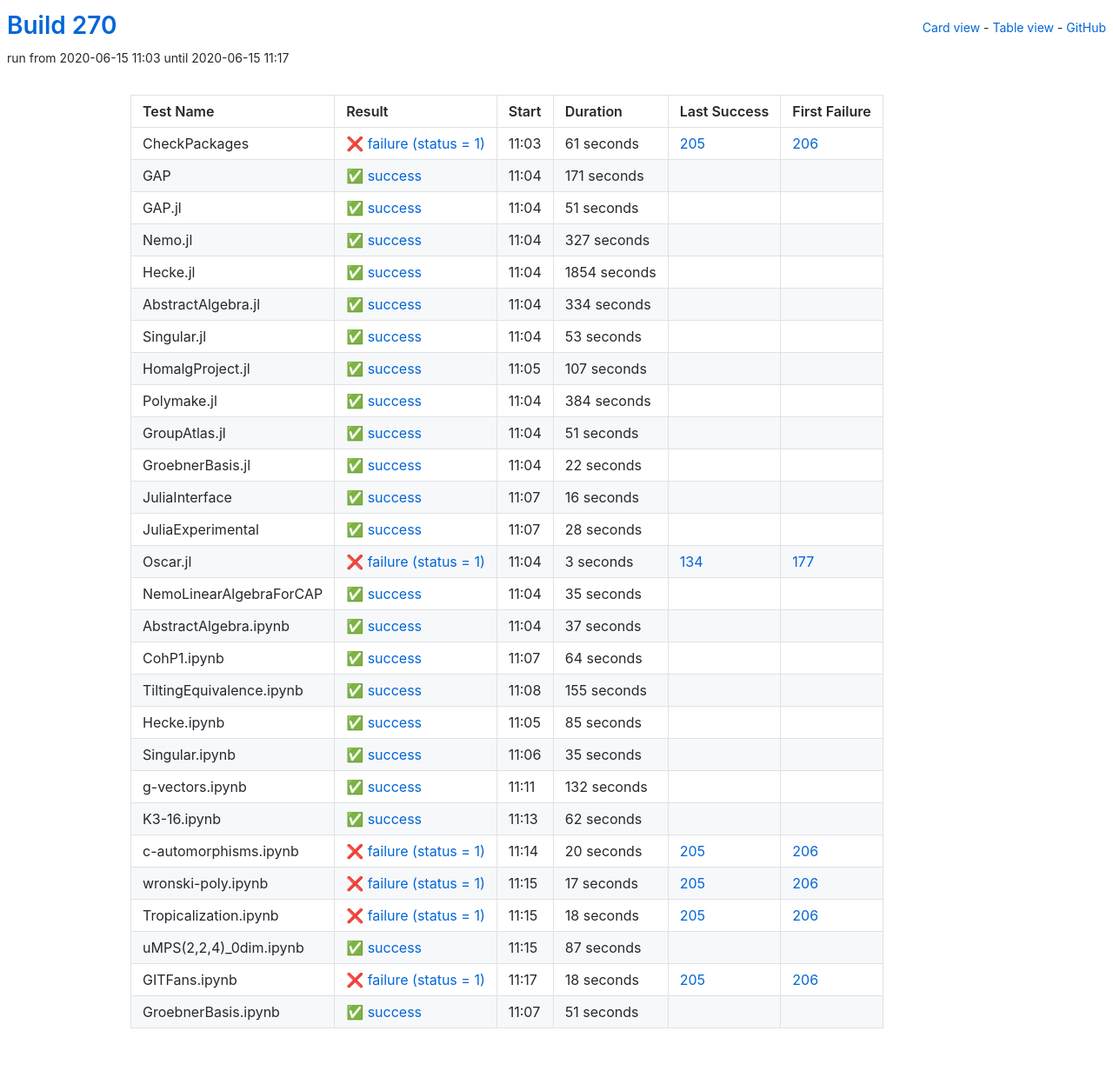
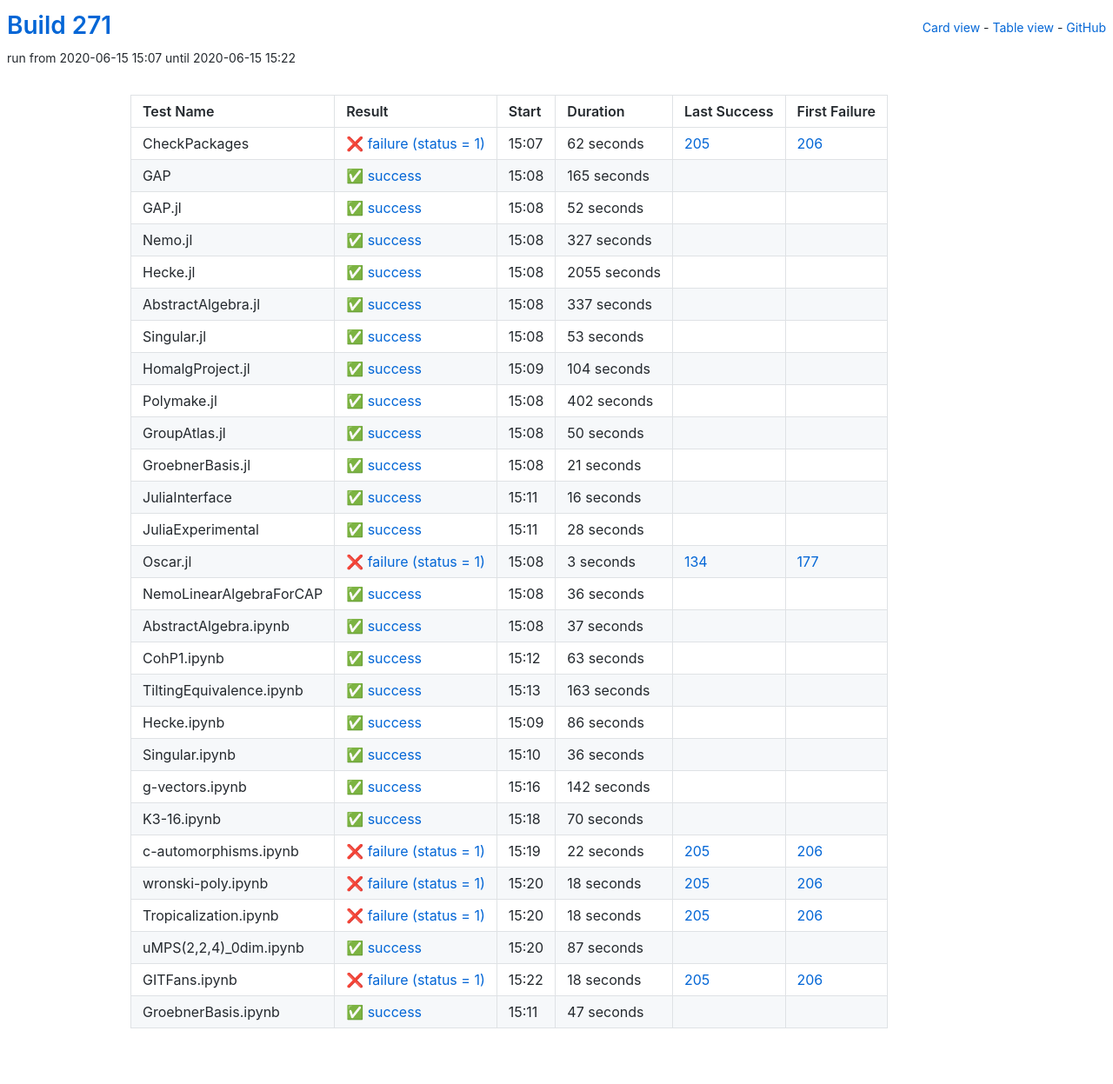
Before and after one commit to oscar-system/oscar-ci-status-stable, a Jekyll site: the page built from table.html, in a window 1280 px wide. Shown: the whole page at 87% size. Built offline with Jekyll 4.4.1, drawn with Linux system fonts in a browser that asks for light colours.

Commit message:
Build #271

```diff
--- a/_data/ci.yml
+++ b/_data/ci.yml
@@ -1,6 +1,6 @@
 ---
-build: 270
-build_url: https://oscarci.mathematik.uni-kl.de/job/oscar-stable/270/
+build: 271
+build_url: https://oscarci.mathematik.uni-kl.de/job/oscar-stable/271/
 job: oscar-stable
 organization: oscar-system
 repo: oscar-ci-status-stable
@@ -8,44 +8,44 @@ repourl: https://github.com/oscar-system/oscar-ci-status-stable
 tests:
 - name: CheckPackages
   id: checkpackages
-  log: https://oscarci.mathematik.uni-kl.de/job/oscar-stable/270/artifact/logs/build-270/CheckPackages.log
-  start: 2020-06-15 11:03
+  log: https://oscarci.mathematik.uni-kl.de/job/oscar-stable/271/artifact/logs/build-271/CheckPackages.log
+  start: 2020-06-15 15:07
   success: false
   exitcode: 1
   status: failure
-  duration: 61
+  duration: 62
   last_success: 205
   last_success_url: https://oscarci.mathematik.uni-kl.de/job/oscar-stable/205/
   first_failure: 206
   first_failure_url: https://oscarci.mathematik.uni-kl.de/job/oscar-stable/206/
 - name: GAP
   id: gap
-  log: https://oscarci.mathematik.uni-kl.de/job/oscar-stable/270/artifact/logs/build-270/GAP.log
-  start: 2020-06-15 11:04
+  log: https://oscarci.mathematik.uni-kl.de/job/oscar-stable/271/artifact/logs/build-271/GAP.log
+  start: 2020-06-15 15:08
   success: true
   exitcode: 0
   status: success
-  duration: 171
+  duration: 165
   last_success: false
   last_success_url:
   first_failure: false
   first_failure_url:
 - name: GAP.jl
   id: gap-jl
-  log: https://oscarci.mathematik.uni-kl.de/job/oscar-stable/270/artifact/logs/build-270/GAP.jl.log
-  start: 2020-06-15 11:04
+  log: https://oscarci.mathematik.uni-kl.de/job/oscar-stable/271/artifact/logs/build-271/GAP.jl.log
+  start: 2020-06-15 15:08
   success: true
   exitcode: 0
   status: success
-  duration: 51
+  duration: 52
   last_success: false
   last_success_url:
   first_failure: false
   first_failure_url:
 - name: Nemo.jl
   id: nemo-jl
-  log: https://oscarci.mathematik.uni-kl.de/job/oscar-stable/270/artifact/logs/build-270/Nemo.jl.log
-  start: 2020-06-15 11:04
+  log: https://oscarci.mathematik.uni-kl.de/job/oscar-stable/271/artifact/logs/build-271/Nemo.jl.log
+  start: 2020-06-15 15:08
   success: true
   exitcode: 0
   status: success
@@ -56,32 +56,32 @@ tests:
   first_failure_url:
 - name: Hecke.jl
   id: hecke-jl
-  log: https://oscarci.mathematik.uni-kl.de/job/oscar-stable/270/artifact/logs/build-270/Hecke.jl.log
-  start: 2020-06-15 11:04
+  log: https://oscarci.mathematik.uni-kl.de/job/oscar-stable/271/artifact/logs/build-271/Hecke.jl.log
+  start: 2020-06-15 15:08
   success: true
   exitcode: 0
   status: success
-  duration: 1854
+  duration: 2055
   last_success: false
   last_success_url:
   first_failure: false
   first_failure_url:
 - name: AbstractAlgebra.jl
   id: abstractalgebra-jl
-  log: https://oscarci.mathematik.uni-kl.de/job/oscar-stable/270/artifact/logs/build-270/AbstractAlgebra.jl.log
-  start: 2020-06-15 11:04
+  log: https://oscarci.mathematik.uni-kl.de/job/oscar-stable/271/artifact/logs/build-271/AbstractAlgebra.jl.log
+  start: 2020-06-15 15:08
   success: true
   exitcode: 0
   status: success
-  duration: 334
+  duration: 337
   last_success: false
   last_success_url:
   first_failure: false
   first_failure_url:
 - name: Singular.jl
   id: singular-jl
-  log: https://oscarci.mathematik.uni-kl.de/job/oscar-stable/270/artifact/logs/build-270/Singular.jl.log
-  start: 2020-06-15 11:04
+  log: https://oscarci.mathematik.uni-kl.de/job/oscar-stable/271/artifact/logs/build-271/Singular.jl.log
+  start: 2020-06-15 15:08
   success: true
   exitcode: 0
   status: success
@@ -92,56 +92,56 @@ tests:
   first_failure_url:
 - name: HomalgProject.jl
   id: homalgproject-jl
-  log: https://oscarci.mathematik.uni-kl.de/job/oscar-stable/270/artifact/logs/build-270/HomalgProject.jl.log
-  start: 2020-06-15 11:05
+  log: https://oscarci.mathematik.uni-kl.de/job/oscar-stable/271/artifact/logs/build-271/HomalgProject.jl.log
+  start: 2020-06-15 15:09
   success: true
   exitcode: 0
   status: success
-  duration: 107
+  duration: 104
   last_success: false
   last_success_url:
   first_failure: false
   first_failure_url:
 - name: Polymake.jl
   id: polymake-jl
-  log: https://oscarci.mathematik.uni-kl.de/job/oscar-stable/270/artifact/logs/build-270/Polymake.jl.log
-  start: 2020-06-15 11:04
+  log: https://oscarci.mathematik.uni-kl.de/job/oscar-stable/271/artifact/logs/build-271/Polymake.jl.log
+  start: 2020-06-15 15:08
   success: true
   exitcode: 0
   status: success
-  duration: 384
+  duration: 402
   last_success: false
   last_success_url:
   first_failure: false
   first_failure_url:
 - name: GroupAtlas.jl
   id: groupatlas-jl
-  log: https://oscarci.mathematik.uni-kl.de/job/oscar-stable/270/artifact/logs/build-270/GroupAtlas.jl.log
-  start: 2020-06-15 11:04
+  log: https://oscarci.mathematik.uni-kl.de/job/oscar-stable/271/artifact/logs/build-271/GroupAtlas.jl.log
+  start: 2020-06-15 15:08
   success: true
   exitcode: 0
   status: success
-  duration: 51
+  duration: 50
   last_success: false
   last_success_url:
   first_failure: false
   first_failure_url:
 - name: GroebnerBasis.jl
   id: groebnerbasis-jl
-  log: https://oscarci.mathematik.uni-kl.de/job/oscar-stable/270/artifact/logs/build-270/GroebnerBasis.jl.log
-  start: 2020-06-15 11:04
+  log: https://oscarci.mathematik.uni-kl.de/job/oscar-stable/271/artifact/logs/build-271/GroebnerBasis.jl.log
+  start: 2020-06-15 15:08
   success: true
   exitcode: 0
   status: success
-  duration: 22
+  duration: 21
   last_success: false
   last_success_url:
   first_failure: false
   first_failure_url:
 - name: JuliaInterface
   id: juliainterface
-  log: https://oscarci.mathematik.uni-kl.de/job/oscar-stable/270/artifact/logs/build-270/JuliaInterface.log
-  start: 2020-06-15 11:07
+  log: https://oscarci.mathematik.uni-kl.de/job/oscar-stable/271/artifact/logs/build-271/JuliaInterface.log
+  start: 2020-06-15 15:11
   success: true
   exitcode: 0
   status: success
@@ -152,8 +152,8 @@ tests:
   first_failure_url:
 - name: JuliaExperimental
   id: juliaexperimental
-  log: https://oscarci.mathematik.uni-kl.de/job/oscar-stable/270/artifact/logs/build-270/JuliaExperimental.log
-  start: 2020-06-15 11:07
+  log: https://oscarci.mathematik.uni-kl.de/job/oscar-stable/271/artifact/logs/build-271/JuliaExperimental.log
+  start: 2020-06-15 15:11
   success: true
   exitcode: 0
   status: success
@@ -164,8 +164,8 @@ tests:
   first_failure_url:
 - name: Oscar.jl
   id: oscar-jl
-  log: https://oscarci.mathematik.uni-kl.de/job/oscar-stable/270/artifact/logs/build-270/Oscar.jl.log
-  start: 2020-06-15 11:04
+  log: https://oscarci.mathematik.uni-kl.de/job/oscar-stable/271/artifact/logs/build-271/Oscar.jl.log
+  start: 2020-06-15 15:08
   success: false
   exitcode: 1
   status: failure
@@ -176,20 +176,20 @@ tests:
   first_failure_url: https://oscarci.mathematik.uni-kl.de/job/oscar-stable/177/
 - name: NemoLinearAlgebraForCAP
   id: nemolinearalgebraforcap
-  log: https://oscarci.mathematik.uni-kl.de/job/oscar-stable/270/artifact/logs/build-270/NemoLinearAlgebraForCAP.log
-  start: 2020-06-15 11:04
+  log: https://oscarci.mathematik.uni-kl.de/job/oscar-stable/271/artifact/logs/build-271/NemoLinearAlgebraForCAP.log
+  start: 2020-06-15 15:08
   success: true
   exitcode: 0
   status: success
-  duration: 35
+  duration: 36
   last_success: false
   last_success_url:
   first_failure: false
   first_failure_url:
 - name: AbstractAlgebra.ipynb
   id: abstractalgebra-ipynb
-  log: https://oscarci.mathematik.uni-kl.de/job/oscar-stable/270/artifact/logs/build-270/AbstractAlgebra.ipynb.log
-  start: 2020-06-15 11:04
+  log: https://oscarci.mathematik.uni-kl.de/job/oscar-stable/271/artifact/logs/build-271/AbstractAlgebra.ipynb.log
+  start: 2020-06-15 15:08
   success: true
   exitcode: 0
   status: success
@@ -200,104 +200,104 @@ tests:
   first_failure_url:
 - name: CohP1.ipynb
   id: cohp1-ipynb
-  log: https://oscarci.mathematik.uni-kl.de/job/oscar-stable/270/artifact/logs/build-270/CohP1.ipynb.log
-  start: 2020-06-15 11:07
+  log: https://oscarci.mathematik.uni-kl.de/job/oscar-stable/271/artifact/logs/build-271/CohP1.ipynb.log
+  start: 2020-06-15 15:12
   success: true
   exitcode: 0
   status: success
-  duration: 64
+  duration: 63
   last_success: false
   last_success_url:
   first_failure: false
   first_failure_url:
 - name: TiltingEquivalence.ipynb
   id: tiltingequivalence-ipynb
-  log: https://oscarci.mathematik.uni-kl.de/job/oscar-stable/270/artifact/logs/build-270/TiltingEquivalence.ipynb.log
-  start: 2020-06-15 11:08
+  log: https://oscarci.mathematik.uni-kl.de/job/oscar-stable/271/artifact/logs/build-271/TiltingEquivalence.ipynb.log
+  start: 2020-06-15 15:13
   success: true
   exitcode: 0
   status: success
-  duration: 155
+  duration: 163
   last_success: false
   last_success_url:
   first_failure: false
   first_failure_url:
 - name: Hecke.ipynb
   id: hecke-ipynb
-  log: https://oscarci.mathematik.uni-kl.de/job/oscar-stable/270/artifact/logs/build-270/Hecke.ipynb.log
-  start: 2020-06-15 11:05
+  log: https://oscarci.mathematik.uni-kl.de/job/oscar-stable/271/artifact/logs/build-271/Hecke.ipynb.log
+  start: 2020-06-15 15:09
   success: true
   exitcode: 0
   status: success
-  duration: 85
+  duration: 86
   last_success: false
   last_success_url:
   first_failure: false
   first_failure_url:
 - name: Singular.ipynb
   id: singular-ipynb
-  log: https://oscarci.mathematik.uni-kl.de/job/oscar-stable/270/artifact/logs/build-270/Singular.ipynb.log
-  start: 2020-06-15 11:06
+  log: https://oscarci.mathematik.uni-kl.de/job/oscar-stable/271/artifact/logs/build-271/Singular.ipynb.log
+  start: 2020-06-15 15:10
   success: true
   exitcode: 0
   status: success
-  duration: 35
+  duration: 36
   last_success: false
   last_success_url:
   first_failure: false
   first_failure_url:
 - name: g-vectors.ipynb
   id: g-vectors-ipynb
-  log: https://oscarci.mathematik.uni-kl.de/job/oscar-stable/270/artifact/logs/build-270/g-vectors.ipynb.log
-  start: 2020-06-15 11:11
+  log: https://oscarci.mathematik.uni-kl.de/job/oscar-stable/271/artifact/logs/build-271/g-vectors.ipynb.log
+  start: 2020-06-15 15:16
   success: true
   exitcode: 0
   status: success
-  duration: 132
+  duration: 142
   last_success: false
   last_success_url:
   first_failure: false
   first_failure_url:
 - name: K3-16.ipynb
   id: k3-16-ipynb
-  log: https://oscarci.mathematik.uni-kl.de/job/oscar-stable/270/artifact/logs/build-270/K3-16.ipynb.log
-  start: 2020-06-15 11:13
+  log: https://oscarci.mathematik.uni-kl.de/job/oscar-stable/271/artifact/logs/build-271/K3-16.ipynb.log
+  start: 2020-06-15 15:18
   success: true
   exitcode: 0
   status: success
-  duration: 62
+  duration: 70
   last_success: false
   last_success_url:
   first_failure: false
   first_failure_url:
 - name: c-automorphisms.ipynb
   id: c-automorphisms-ipynb
-  log: https://oscarci.mathematik.uni-kl.de/job/oscar-stable/270/artifact/logs/build-270/c-automorphisms.ipynb.log
-  start: 2020-06-15 11:14
+  log: https://oscarci.mathematik.uni-kl.de/job/oscar-stable/271/artifact/logs/build-271/c-automorphisms.ipynb.log
+  start: 2020-06-15 15:19
   success: false
   exitcode: 1
   status: failure
-  duration: 20
+  duration: 22
   last_success: 205
   last_success_url: https://oscarci.mathematik.uni-kl.de/job/oscar-stable/205/
   first_failure: 206
   first_failure_url: https://oscarci.mathematik.uni-kl.de/job/oscar-stable/206/
 - name: wronski-poly.ipynb
   id: wronski-poly-ipynb
-  log: https://oscarci.mathematik.uni-kl.de/job/oscar-stable/270/artifact/logs/build-270/wronski-poly.ipynb.log
-  start: 2020-06-15 11:15
+  log: https://oscarci.mathematik.uni-kl.de/job/oscar-stable/271/artifact/logs/build-271/wronski-poly.ipynb.log
+  start: 2020-06-15 15:20
   success: false
   exitcode: 1
   status: failure
-  duration: 17
+  duration: 18
   last_success: 205
   last_success_url: https://oscarci.mathematik.uni-kl.de/job/oscar-stable/205/
   first_failure: 206
   first_failure_url: https://oscarci.mathematik.uni-kl.de/job/oscar-stable/206/
 - name: Tropicalization.ipynb
   id: tropicalization-ipynb
-  log: https://oscarci.mathematik.uni-kl.de/job/oscar-stable/270/artifact/logs/build-270/Tropicalization.ipynb.log
-  start: 2020-06-15 11:15
+  log: https://oscarci.mathematik.uni-kl.de/job/oscar-stable/271/artifact/logs/build-271/Tropicalization.ipynb.log
+  start: 2020-06-15 15:20
   success: false
   exitcode: 1
   status: failure
@@ -308,8 +308,8 @@ tests:
   first_failure_url: https://oscarci.mathematik.uni-kl.de/job/oscar-stable/206/
 - name: uMPS(2,2,4)_0dim.ipynb
   id: umps-2-2-4-0dim-ipynb
-  log: https://oscarci.mathematik.uni-kl.de/job/oscar-stable/270/artifact/logs/build-270/uMPS-2-2-4-_0dim.ipynb.log
-  start: 2020-06-15 11:15
+  log: https://oscarci.mathematik.uni-kl.de/job/oscar-stable/271/artifact/logs/build-271/uMPS-2-2-4-_0dim.ipynb.log
+  start: 2020-06-15 15:20
   success: true
   exitcode: 0
   status: success
@@ -320,8 +320,8 @@ tests:
   first_failure_url:
 - name: GITFans.ipynb
   id: gitfans-ipynb
-  log: https://oscarci.mathematik.uni-kl.de/job/oscar-stable/270/artifact/logs/build-270/GITFans.ipynb.log
-  start: 2020-06-15 11:17
+  log: https://oscarci.mathematik.uni-kl.de/job/oscar-stable/271/artifact/logs/build-271/GITFans.ipynb.log
+  start: 2020-06-15 15:22
   success: false
   exitcode: 1
   status: failure
@@ -332,12 +332,12 @@ tests:
   first_failure_url: https://oscarci.mathematik.uni-kl.de/job/oscar-stable/206/
 - name: GroebnerBasis.ipynb
   id: groebnerbasis-ipynb
-  log: https://oscarci.mathematik.uni-kl.de/job/oscar-stable/270/artifact/logs/build-270/GroebnerBasis.ipynb.log
-  start: 2020-06-15 11:07
+  log: https://oscarci.mathematik.uni-kl.de/job/oscar-stable/271/artifact/logs/build-271/GroebnerBasis.ipynb.log
+  start: 2020-06-15 15:11
   success: true
   exitcode: 0
   status: success
-  duration: 51
+  duration: 47
   last_success: false
   last_success_url:
   first_failure: false
```
Also changed, not shown: README.md.
